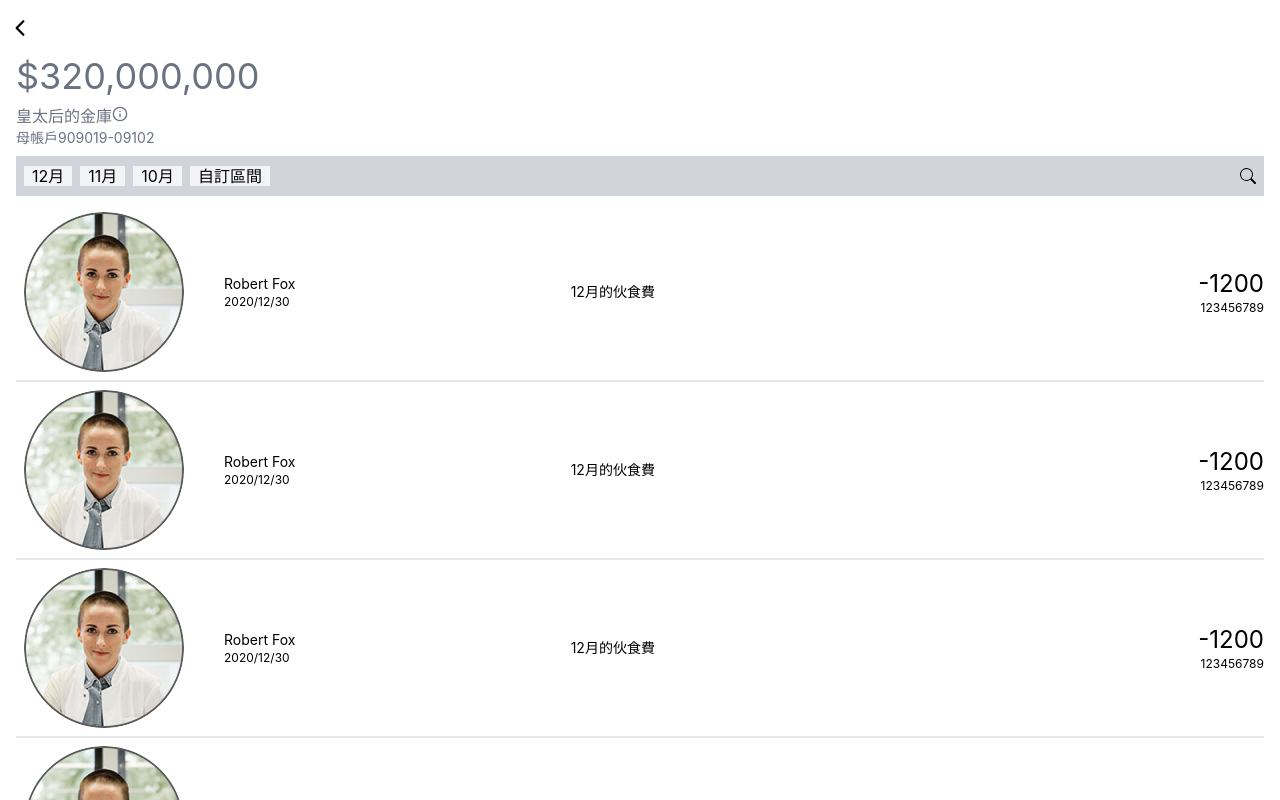
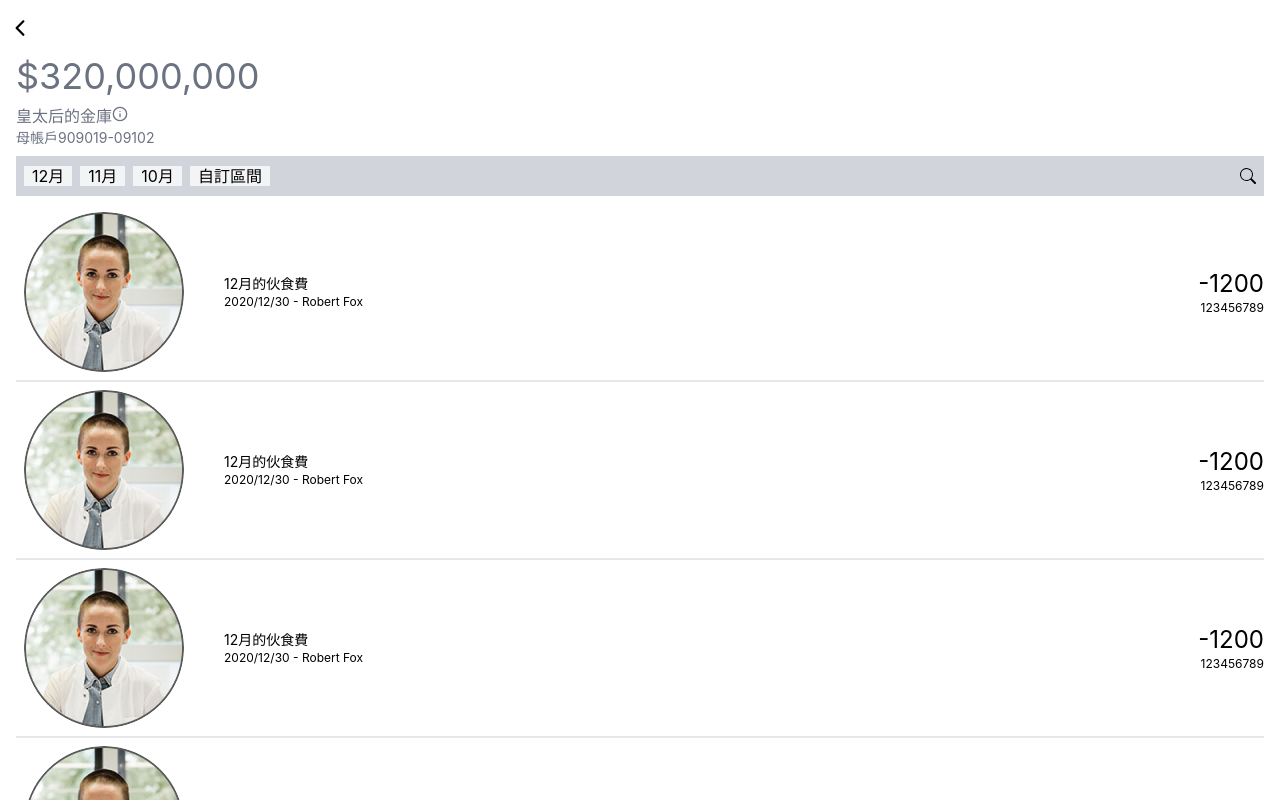
Before and after one commit to kayac-chang/React-Online-Banking, a React (Create React App) app: page /submain in a window 1280 px wide. Built offline with nearby package versions, Linux system fonts and the light colour scheme.

Commit message:
add 3 kind of record

```diff
--- a/src/components/submain/Record.tsx
+++ b/src/components/submain/Record.tsx
@@ -6,17 +6,8 @@ interface Props extends Avator, Transaction {
   date: string;
 }
 
-export default function Record({
-  description,
-  amount,
-  balance,
-  img,
-  name,
-  date,
-  className,
-}: Props) {
+function Type1({ description, amount, balance, date, name }: Props) {
   return (
-    <AvatarGroup name={name} img={img} className={className}>
     <div className="flex-1 flex text-sm">
       <header className="w-2/6 flex flex-col justify-center">
         <h3>{name}</h3>
@@ -34,6 +25,55 @@ export default function Record({
         <span className="text-xs">{balance}</span>
       </section>
     </div>
+  );
+}
+
+function Type2({ description, amount, balance, date, name }: Props) {
+  return (
+    <div className="flex-1 flex text-sm">
+      <section className="flex-1 flex flex-col justify-center">
+        <span className="text-xs">
+          {date} - {name}
+        </span>
+
+        <p>{description}</p>
+      </section>
+
+      <section className="flex flex-col justify-center text-right">
+        <h2 className="text-2xl">{amount}</h2>
+
+        <span className="text-xs">{balance}</span>
+      </section>
+    </div>
+  );
+}
+
+function Type3({ description, amount, balance, date, name }: Props) {
+  return (
+    <div className="flex-1 flex text-sm">
+      <section className="flex-1 flex flex-col justify-center">
+        <p>{description}</p>
+
+        <span className="text-xs">
+          {date} - {name}
+        </span>
+      </section>
+
+      <section className="flex flex-col justify-center text-right">
+        <h2 className="text-2xl">{amount}</h2>
+
+        <span className="text-xs">{balance}</span>
+      </section>
+    </div>
+  );
+}
+
+export default function Record(props: Props) {
+  const { name, img, className } = props;
+
+  return (
+    <AvatarGroup name={name} img={img} className={className}>
+      <Type3 {...props} />
     </AvatarGroup>
   );
 }
```
Lines whose indentation alone changed are shown as unchanged.
